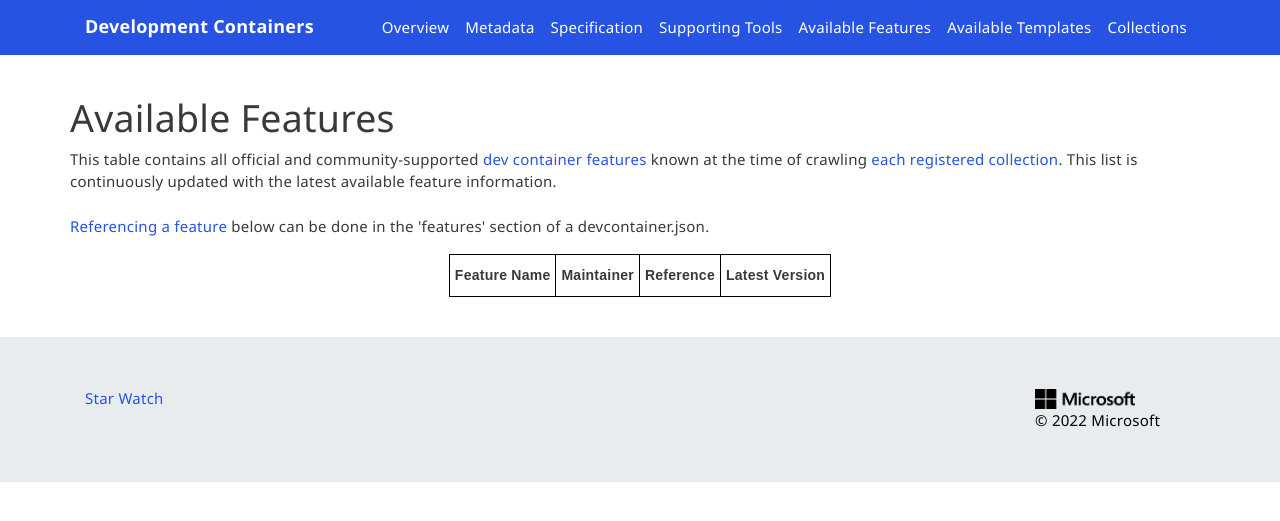
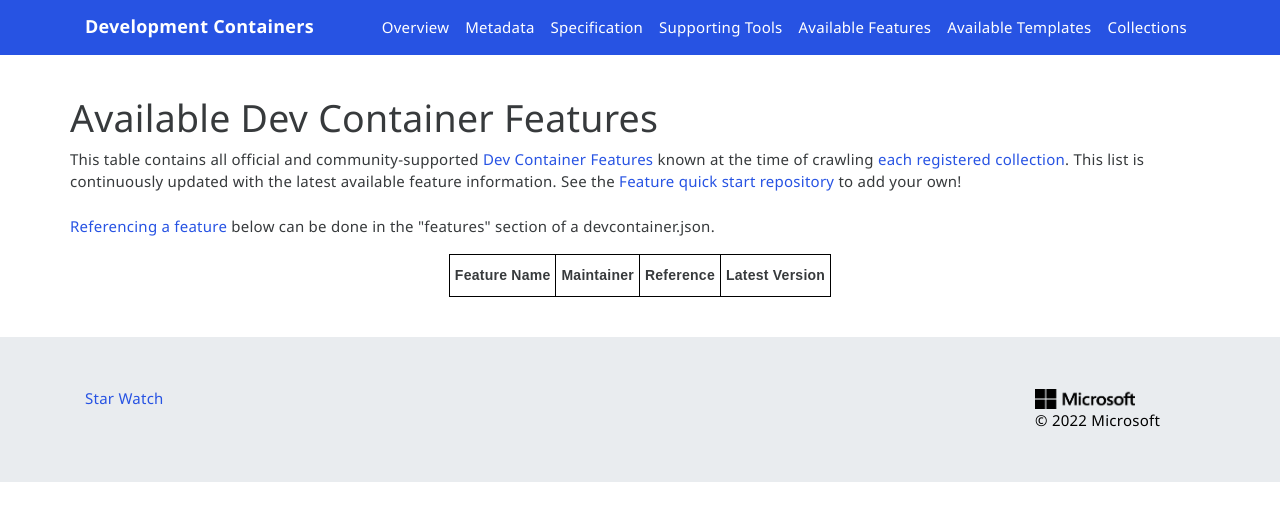
Before and after one commit to devcontainers/devcontainers.github.io, a Jekyll site: the page built from features.html, in a window 1280 px wide. Shown: the top 521 px of the page. Built offline with Jekyll 4.4.1, drawn with Linux system fonts in a browser that asks for light colours; nearby versions of some CDN libraries; comment, search, counter and statistics services are not loaded.

Commit message:
One less preview, capitalization, template template

```diff
--- a/collections.html
+++ b/collections.html
@@ -6,8 +6,8 @@ sectionid: collection-index
 
 <h1 style="margin-left: auto;margin-right: auto;">Collections</h1>
 <p style="margin-left: auto;margin-right: auto;">
-    This list below contains pointers to official and community-contributed dev container assets, including Features and Templates.
-    Collections on this list are continuously crawled for liveness, and can be presented in UX of dev container-supporting tools
+    This list below contains pointers to official and community-contributed Dev Container assets, including Features and Templates.
+    Collections on this list are continuously crawled for liveness, and can be presented in UX of Dev Container-supporting tools
     (i.e. it will be presented in the GitHub Codespaces and VS Code Dev Containers UX).
 </p>
 
--- a/features.html
+++ b/features.html
@@ -4,13 +4,14 @@ layout: table
 sectionid: collection-index-features
 ---
 
-<h1 style="margin-left: auto;margin-right: auto;">Available Features</h1>
+<h1 style="margin-left: auto;margin-right: auto;">Available Dev Container Features</h1>
 <p style="margin-left: auto;margin-right: auto;">
-    This table contains all official and community-supported <a href="implementors/features/">dev container features</a>
+    This table contains all official and community-supported <a href="implementors/features/">Dev Container Features</a>
     known at the time of crawling <a href="collections">each registered collection</a>. This list is continuously
-    updated with the latest available feature information.
+    updated with the latest available feature information. See the <a href="https://github.com/devcontainers/feature-template">
+    Feature quick start repository</a> to add your own!
     <br><br>
-    <a href="implementors/features#referencing-a-feature">Referencing a feature</a> below can be done in the 'features' section of a devcontainer.json.
+    <a href="implementors/features#referencing-a-feature">Referencing a feature</a> below can be done in the "features" section of a devcontainer.json.
 </p>
 
 <p>
--- a/templates.html
+++ b/templates.html
@@ -4,11 +4,12 @@ layout: table
 sectionid: collection-index-templates
 ---
 
-<h1 style="margin-left: auto;margin-right: auto;">Available Templates</h1>
+<h1 style="margin-left: auto;margin-right: auto;">Available Dev Container Templates</h1>
 <p style="margin-left: auto;margin-right: auto;">
     This table contains all official and community-supported <a href="implementors/templates/">Dev Container Templates</a>
     known at the time of crawling <a href="collections">each registered collection</a>. This list is continuously
-    updated with the latest available Template information.
+    updated with the latest available Template information. See the <a href="https://github.com/devcontainers/template-starter">
+    Template quick start repository</a> to add your own!
     <br><br>
     Templates listed here will be presented in the UX of <a href="supporting">supporting tools</a>.
 </p>
```
Also changed, not shown: _implementors/features-distribution.md (+1 -1 lines), _implementors/spec.md (+1 -1 lines), _implementors/templates-distribution.md (+2 -0 lines).
